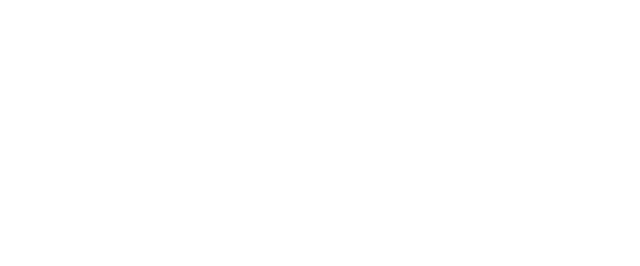
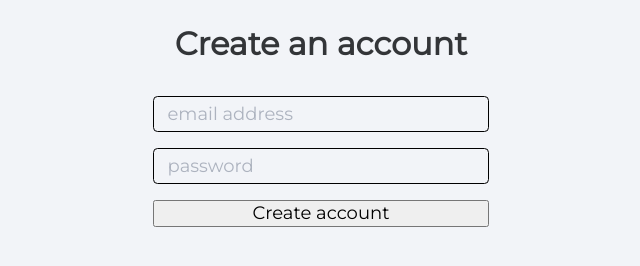
Before and after one commit to paresh2421/Task-Manager, a website: page public/register.html in a window 1280 px wide. Shown: the whole page, without its empty margins (319-959 px from the left). Drawn offline with Linux system fonts and the light colour scheme.

Commit message:
create a registration page

```diff
--- a/controllers/auth.js
+++ b/controllers/auth.js
@@ -1,7 +1,7 @@
 const UserSchema = require('../models/User');
 const { StatusCodes } = require('http-status-codes');
 const bcryptjs = require('bcryptjs');
-
+const { createCustomError } = require('../errors/custom-error')
 
 const register = async(req, res) => {
     const user = await UserSchema.create({ ...req.body });
--- a/middleware/404.js
+++ b/middleware/404.js
@@ -1,5 +1,5 @@
 const pageNotFound = (req, res)=>{
-    res.status(404).send('Laude');
+    res.status(404).send('not found');
 }
 
 module.exports = pageNotFound;
--- a/public/main.css
+++ b/public/main.css
@@ -472,3 +472,51 @@ form > :last-child {
 .login-btn:hover {
   background-color: #0056b3;
 }
+
+/* register form */
+
+.register-container{
+  display: flex;
+  align-items: center;
+  flex-direction: column;
+  justify-content: space-between;
+  min-height: 100dvh;
+  padding: 16px;
+}
+
+.register-form{
+  display: flex;
+  flex-direction: column;
+  width: 100%;
+  max-width: 336px;
+  gap: 24px;
+}
+
+.page-title{
+  font-size: 32px;
+  font-weight: 600;
+  text-align: center;
+}
+
+.form-container{
+  display: flex;
+  flex-direction: column;
+  gap: 16px;
+}
+
+.text-wrapper{
+  display: flex;
+  overflow: hidden;
+  flex-direction: column;
+  width: 100%;
+  gap: 8px;
+}
+
+.textInput{
+  width: 100%;
+  border: 1px solid black;
+}
+
+.actionBtn{
+  cursor: default;
+}
--- a/public/register.html
+++ b/public/register.html
@@ -0,0 +1,38 @@
+<!doctype html>
+<html lang="en">
+<head>
+    <meta charset="UTF-8">
+    <meta name="viewport" content="width=device-width, initial-scale=1">
+     <!-- font awesome -->
+    <link
+      rel="stylesheet"
+      href="https://cdnjs.cloudflare.com/ajax/libs/font-awesome/5.14.0/css/all.min.css"
+    />
+    <!-- normalize css -->
+    <link rel="stylesheet" href="./normalize.css" />
+    <!-- main css -->
+    <link rel="stylesheet" href="./main.css" />
+    <title>Task Manager</title>
+</head>
+<body>
+    <div class="register-container">
+        <div class="register-form">
+            <div class="page-title">
+                Create an account
+            </div>
+            <div class="form-container">
+                <div class="text-wrapper">
+                    <input type="email" id="email" placeholder="email address" class="textInput">
+                </div>
+                <div class="text-wrapper">
+                    <input type="password" id="email" placeholder="password" type="email" class="textInput">
+                </div>
+
+                <button class="actionBtn" type="submit">
+                    <div class="actionBtn-label">Create account</div>
+                </button>
+            </div>
+        </div>
+    </div>
+</body>
+</html>
```
Also changed, not shown: public/index.html (+1 -1 lines).
